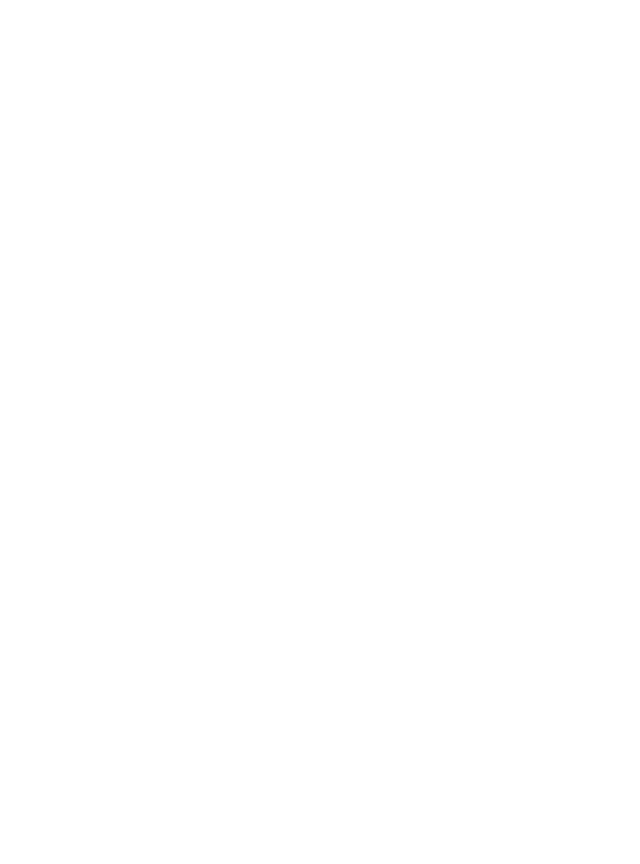
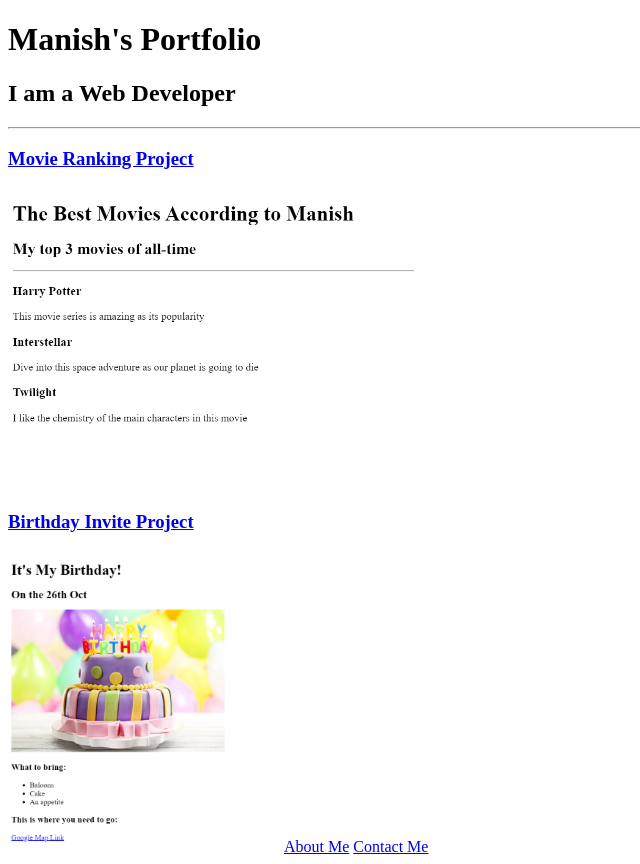
Before and after one commit to manishgaur2610/html-portfolio, a plain HTML site: page index.html in a window 1280 px wide. Shown: the whole page, without its empty margins (0-640 px from the left). Before the commit the page ends 800 px from the top, so only its background shows below. Drawn offline with Linux system fonts and the light colour scheme.

Commit message:
Update index.html

```diff
--- a/index.html
+++ b/index.html
@@ -1,15 +1,22 @@
-<!-- TODO 1: Create the HTML Boilerplate -->
+ <!DOCTYPE html>
+ <html lang = "en">
+    <head>
 
-<!-- TODO 2: Add Your previous projects' HTML into the public folder -->
+        <meta charset = "UTF-8">
+        <title>Manish's Portfolio</title>
 
-<!-- TODO 3: Take screenshots of your project previews and add the images to the images folder -->
+    </head>
+    <body>
+        <h1>Manish's Portfolio</h1>
+        <h2>I am a Web Developer</h2>
+        <hr/>
+        <h3><a href = "./public/movie-ranking.html">Movie Ranking Project</a></h3>
+        <img src = "./assets/images/movie-ranking.png" height = "300" alt = "Movie Ranking"/>
+        <h3><a href = "./public/birthday-invite.html">Birthday Invite Project</a></h3>
+        <img src = "./assets/images/birthday-invite.png" height = "300" alt = "Birthday Invite"/>
+        <a href = "./public/about.html">About Me</a>
+        <a href = "./public/contact.html">Contact Me</a>
+    </body>
 
-<!-- TODO 4: Add titles/subtitles etc. -->
 
-<!-- TODO 5: Add a link to the project pages -->
-
-<!-- TODO 6: Add images to show the project previews
-HINT for TODO 6: You can use the height attribute set to 200 to make the image smaller:
-https://developer.mozilla.org/en-US/docs/Web/HTML/Element/img#attr-height -->
-
-<!-- TODO 7: Add the Contact Me and About Me page links -->
+ </html>
```
